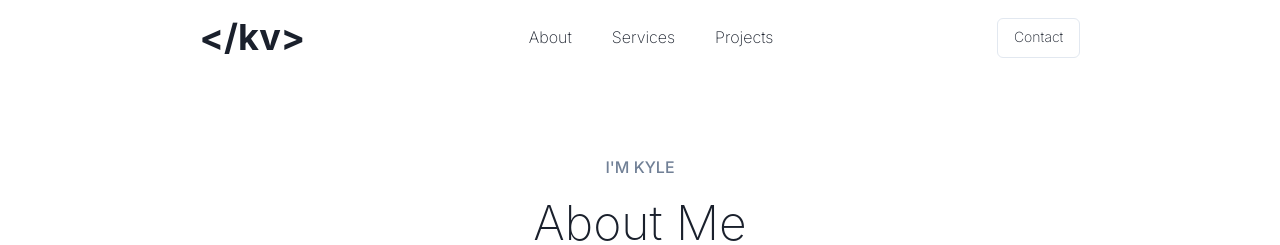
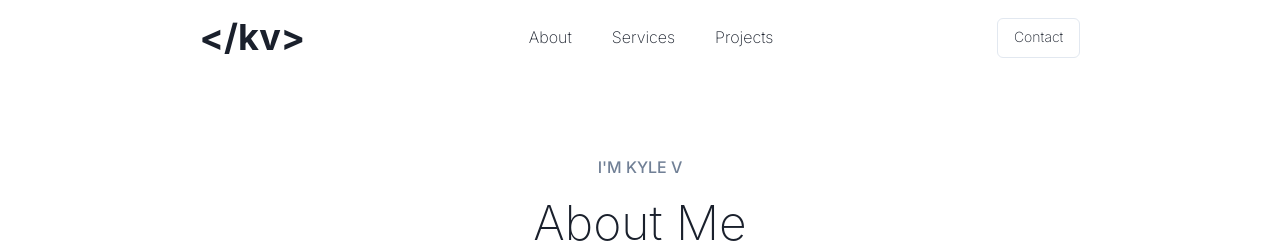
Before and after one commit to kylevasquezz/xircus-portfolio, a Next.js app: page / in a window 1280 px wide. Shown: the top 245 px of the page. Built offline with nearby package versions, Linux system fonts and the light colour scheme.

Commit message:
this is test

```diff
--- a/src/app/components/About.jsx
+++ b/src/app/components/About.jsx
@@ -4,7 +4,7 @@ import { Box, Text, Heading, Link } from '@chakra-ui/react'
 const About = () => {
   return (
     <Box w="100%" my={20} >
-      <Text fontWeight={500} color="gray.500" align="center">I&apos;M KYLE</Text>
+      <Text fontWeight={500} color="gray.500" align="center">I&apos;M KYLE V</Text>
       <Heading fontWeight={200} align="center" size="2xl" my={5}>About Me</Heading>
 
       <Box bg="gray.700" my={20} py={10}>
```
